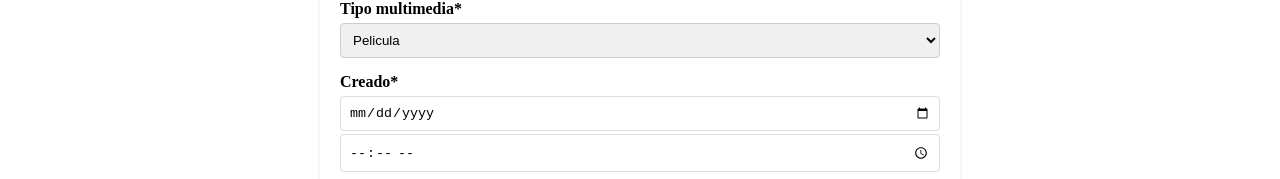
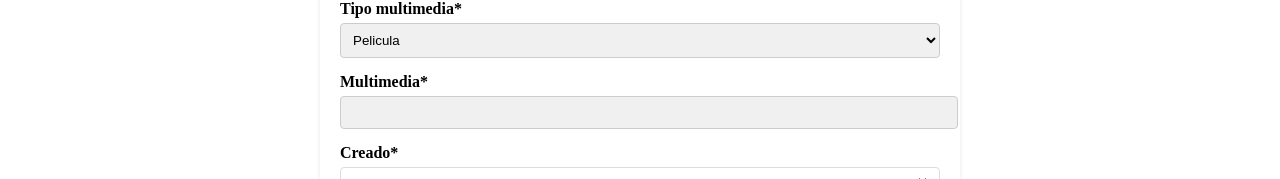
Before and after one commit to nereazj544/GestionSPLV_A18_v4, an Angular app: page /dashboard/settings/reviessettings/reviewssettings in a window 1280 px wide. Shown: the part 239-418 px from the top of the page. Built offline with nearby package versions, Linux system fonts and the light colour scheme.

Commit message:
fix: eliminar líneas en blanco y reorganizar etiquetas en el formulario de reseñas

```diff
--- a/src/app/dashboard/settings/reviessettings/reviewssettings/reviewssettings.component.html
+++ b/src/app/dashboard/settings/reviessettings/reviewssettings/reviewssettings.component.html
@@ -19,7 +19,6 @@
             <input type="text" formControlName="titulo" class="form-input" required>
         </div>
 
-
         <!-- Tipo multimedia -->
         <div class="form-group">
             <label>Tipo multimedia*</label>
@@ -32,7 +31,11 @@
             </select>
         </div>
 
-
+        <!-- TODO: BUSCADOR PARA ESCRIBIR EL NOMBRE DE LA MULTIMEDIA -->
+        <div class="form-group">
+            <label>Multimedia*</label>
+            <input type="text" formControlName="multimedia" class="form-input" required>
+        </div>
 
 
         <!-- Fecha de creación -->
@@ -44,7 +47,6 @@
             </div>
         </div>
 
-
         <!-- Contenido -->
         <div class="form-group content-area">
             <label>Contenido</label>
```
